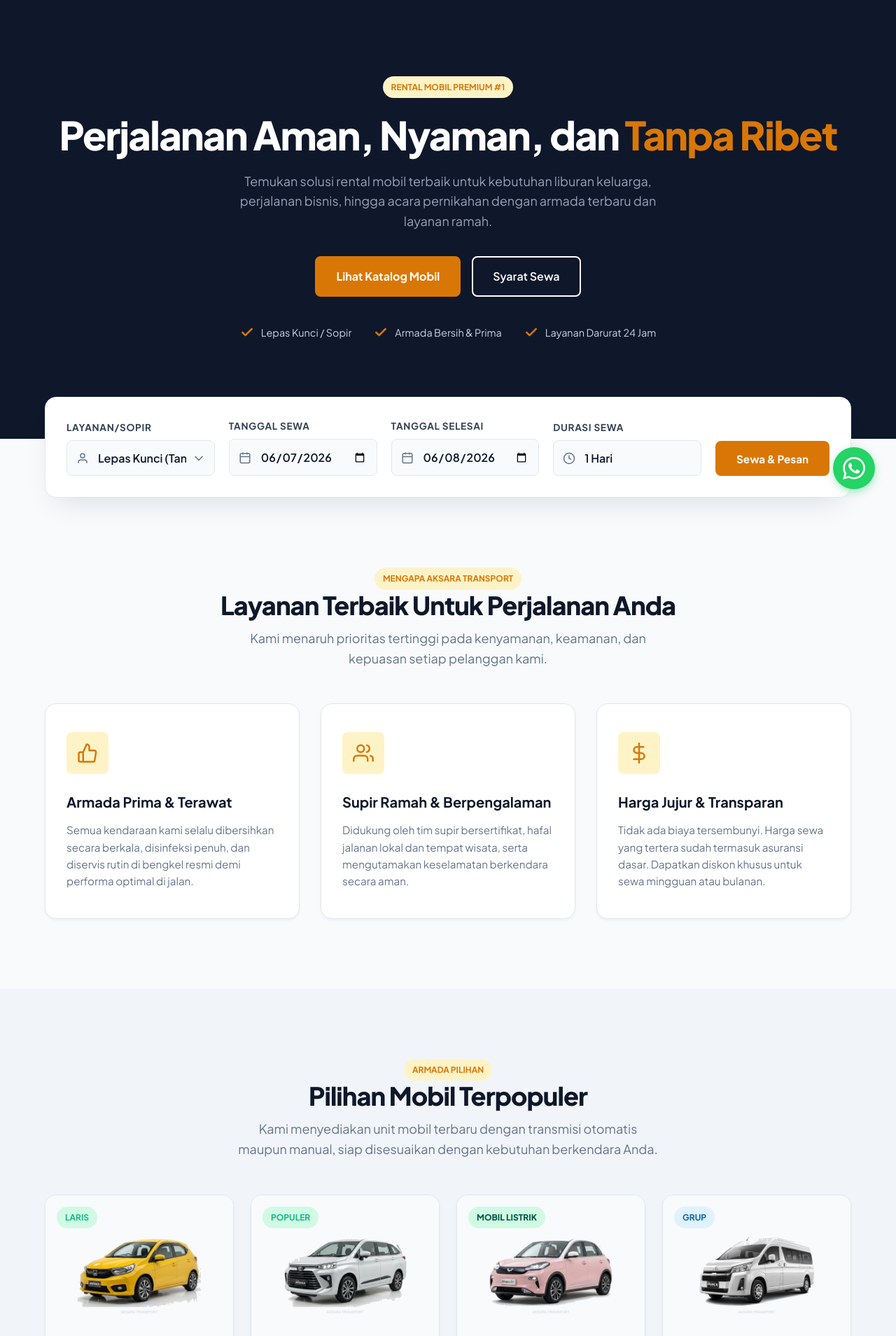
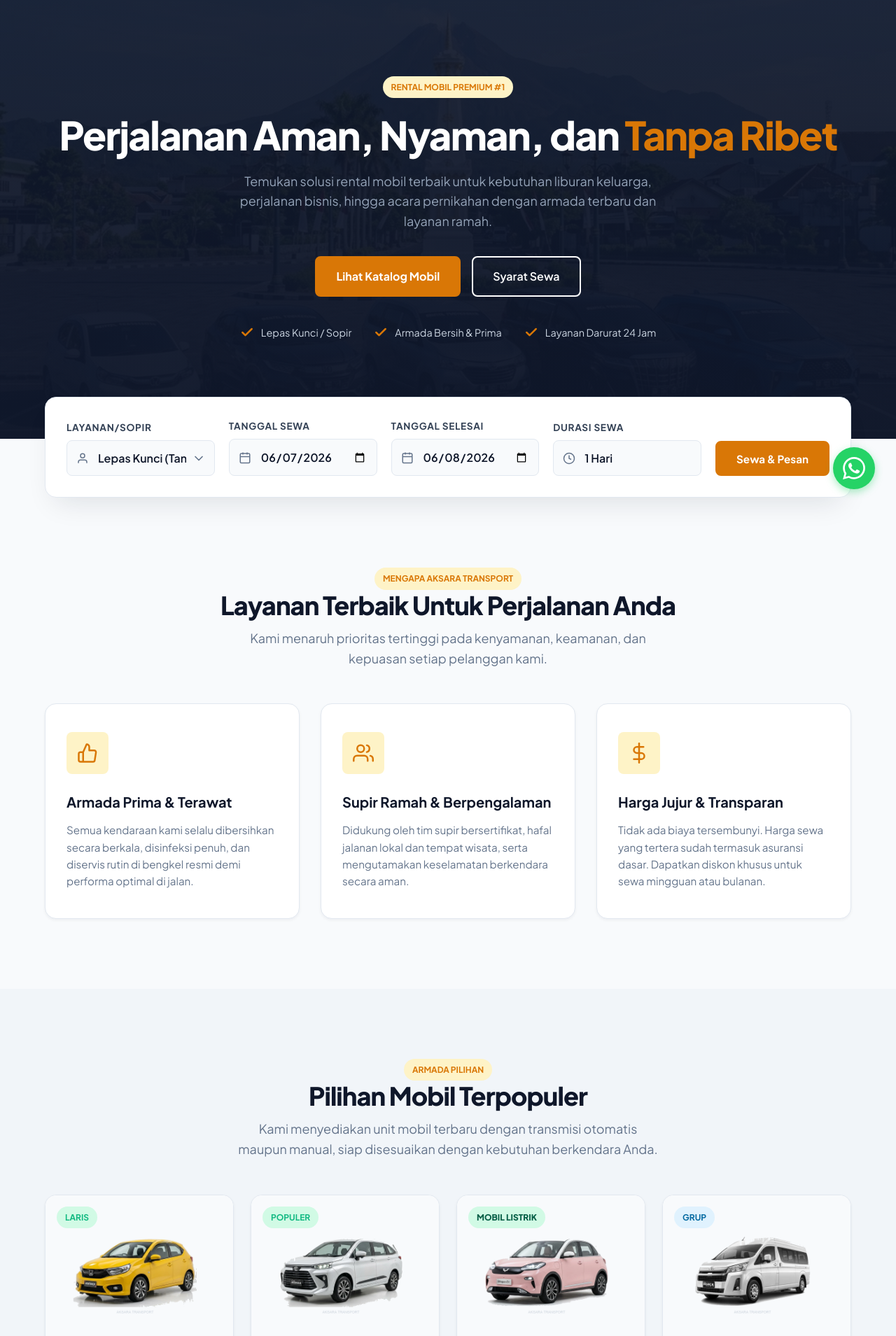
Before and after one commit to nandarprasetya-bot/aksara-transport-web, a Next.js app: page / in a window 1280 px wide. Shown: the part 71-1980 px from the top of the page at 70% size. Built offline with nearby package versions, Linux system fonts and the light colour scheme.

Commit message:
perf(images): use next/image to fix lighthouse speed score and LCP

```diff
--- a/src/app/globals.css
+++ b/src/app/globals.css
@@ -369,7 +369,6 @@ header.scrolled .menu-toggle span {
     left: 0;
     right: 0;
     bottom: 0;
-    background-image: url('/images/hero_background.webp');
     background-size: cover;
     background-position: center;
     opacity: 0.18; /* Transparent/low opacity background behind the text */
--- a/src/app/mobil/page.tsx
+++ b/src/app/mobil/page.tsx
@@ -2,6 +2,7 @@
 
 import React, { useState, useEffect, Suspense } from 'react';
 import Link from 'next/link';
+import Image from 'next/image';
 import { useSearchParams } from 'next/navigation';
 
 const lepasKunciCars = [
@@ -157,7 +158,9 @@ function CatalogMobilInner() {
             <div className="car-card">
                 <div className="car-image-container">
                     <span className={`badge badge-${car.badgeColor || 'success'} car-tag`} style={car.badgeBg ? {backgroundColor: car.badgeBg, color: car.badgeText} : {}}>{car.badge}</span>
-                    <img loading="lazy" src={car.image} alt={`Sewa ${car.name}`} />
+                    <div style={{ position: 'relative', width: '100%', height: '200px' }}>
+                        <Image src={car.image} alt={`Sewa ${car.name}`} fill style={{ objectFit: 'contain' }} sizes="(max-width: 768px) 100vw, 33vw" />
+                    </div>
                 </div>
                 <div className="car-details">
                     <h3 className="car-name">{car.name}</h3>
--- a/src/app/page.tsx
+++ b/src/app/page.tsx
@@ -2,6 +2,7 @@
 
 import React, { useState, useEffect } from 'react';
 import Link from 'next/link';
+import Image from 'next/image';
 import { useRouter } from 'next/navigation';
 
 export default function Home() {
@@ -79,7 +80,15 @@ export default function Home() {
         <>
             {/* HERO SECTION */}
             <section className="hero">
-                <div className="container hero-grid">
+                <Image
+                    src="/images/hero_background.webp"
+                    alt="Hero Background"
+                    fill
+                    priority
+                    style={{ objectFit: 'cover', zIndex: 0, opacity: 0.18 }}
+                />
+                <div style={{ position: 'absolute', top: 0, left: 0, right: 0, bottom: 0, background: 'linear-gradient(180deg, rgba(15, 23, 42, 0.5) 0%, rgba(15, 23, 42, 0.85) 100%)', zIndex: 1, pointerEvents: 'none' }}></div>
+                <div className="container hero-grid" style={{ position: 'relative', zIndex: 2 }}>
                     <div className="hero-content">
                         <span className="badge badge-accent" style={{ marginBottom: '20px' }}>Rental Mobil Premium #1</span>
                         <h1>Perjalanan Aman, Nyaman, dan <span>Tanpa Ribet</span></h1>
@@ -195,7 +204,9 @@ export default function Home() {
                         <div className="car-card">
                             <div className="car-image-container">
                                 <span className="badge badge-success car-tag">Laris</span>
-                                <img loading="lazy" src="/images/honda_brio.webp" alt="Sewa Honda Brio Murah" />
+                                <div style={{ position: 'relative', width: '100%', height: '180px' }}>
+                                    <Image src="/images/honda_brio.webp" alt="Sewa Honda Brio Murah" fill style={{ objectFit: 'contain' }} sizes="(max-width: 768px) 100vw, 33vw" />
+                                </div>
                             </div>
                             <div className="car-details">
                                 <h3 className="car-name">Honda Brio</h3>
@@ -226,7 +237,9 @@ export default function Home() {
                         <div className="car-card">
                             <div className="car-image-container">
                                 <span className="badge badge-success car-tag">Populer</span>
-                                <img loading="lazy" src="/images/toyota_avanza.webp" alt="Sewa Toyota Avanza Murah" />
+                                <div style={{ position: 'relative', width: '100%', height: '180px' }}>
+                                    <Image src="/images/toyota_avanza.webp" alt="Sewa Toyota Avanza Murah" fill style={{ objectFit: 'contain' }} sizes="(max-width: 768px) 100vw, 33vw" />
+                                </div>
                             </div>
                             <div className="car-details">
                                 <h3 className="car-name">Toyota Avanza</h3>
@@ -257,7 +270,9 @@ export default function Home() {
                         <div className="car-card">
                             <div className="car-image-container">
                                 <span className="badge car-tag" style={{ backgroundColor: '#d1fae5', color: '#065f46', fontWeight: 800 }}>Mobil Listrik</span>
-                                <img loading="lazy" src="/images/wuling_binguo.webp" alt="Sewa Wuling Binguo EV Jogja" />
+                                <div style={{ position: 'relative', width: '100%', height: '180px' }}>
+                                    <Image src="/images/wuling_binguo.webp" alt="Sewa Wuling Binguo EV Jogja" fill style={{ objectFit: 'contain' }} sizes="(max-width: 768px) 100vw, 33vw" />
+                                </div>
                             </div>
                             <div className="car-details">
                                 <h3 className="car-name">Wuling Binguo EV</h3>
@@ -288,7 +303,9 @@ export default function Home() {
                         <div className="car-card">
                             <div className="car-image-container">
                                 <span className="badge badge-accent car-tag" style={{ backgroundColor: '#e0f2fe', color: '#0369a1' }}>Grup</span>
-                                <img loading="lazy" src="/images/toyota_hiace_premio.webp" alt="Sewa Toyota Hiace Premio Jogja" />
+                                <div style={{ position: 'relative', width: '100%', height: '180px' }}>
+                                    <Image src="/images/toyota_hiace_premio.webp" alt="Sewa Toyota Hiace Premio Jogja" fill style={{ objectFit: 'contain' }} sizes="(max-width: 768px) 100vw, 33vw" />
+                                </div>
                             </div>
                             <div className="car-details">
                                 <h3 className="car-name">Toyota Hiace Premio</h3>
@@ -332,7 +349,9 @@ export default function Home() {
                     </div>
                     <div className="features-grid">
                         <div className="feature-card" style={{ padding: '0', overflow: 'hidden', display: 'flex', flexDirection: 'column' }}>
-                            <img src="/images/tour_city.webp" alt="Paket Wisata" style={{ width: '100%', height: '220px', objectFit: 'cover' }} />
+                            <div style={{ position: 'relative', width: '100%', height: '220px' }}>
+                                <Image src="/images/tour_city.webp" alt="Paket Wisata" fill style={{ objectFit: 'cover' }} sizes="(max-width: 768px) 100vw, 33vw" />
+                            </div>
                             <div style={{ padding: '24px', flex: 1, display: 'flex', flexDirection: 'column' }}>
                                 <h3 style={{ marginTop: 0 }}>Paket Wisata Jogja</h3>
                                 <p style={{ flex: 1 }}>Jelajahi keindahan Yogyakarta tanpa repot. Sudah termasuk armada nyaman, driver merangkap guide, dan kebebasan memilih destinasi.</p>
@@ -340,7 +359,9 @@ export default function Home() {
                             </div>
                         </div>
                         <div className="feature-card" style={{ padding: '0', overflow: 'hidden', display: 'flex', flexDirection: 'column' }}>
-                            <img src="/images/paket_wedding.webp" alt="Paket Wedding" style={{ width: '100%', height: '220px', objectFit: 'cover' }} />
+                            <div style={{ position: 'relative', width: '100%', height: '220px' }}>
+                                <Image src="/images/paket_wedding.webp" alt="Paket Wedding" fill style={{ objectFit: 'cover' }} sizes="(max-width: 768px) 100vw, 33vw" />
+                            </div>
                             <div style={{ padding: '24px', flex: 1, display: 'flex', flexDirection: 'column' }}>
                                 <h3 style={{ marginTop: 0 }}>Mobil Pengantin VIP</h3>
                                 <p style={{ flex: 1 }}>Sempurnakan momen hari bahagia Anda dengan pilihan mobil mewah yang elegan, dilengkapi dekorasi bunga dan driver profesional.</p>
@@ -348,7 +369,9 @@ export default function Home() {
                             </div>
                         </div>
                         <div className="feature-card" style={{ padding: '0', overflow: 'hidden', display: 'flex', flexDirection: 'column' }}>
-                            <img src="/images/paket_wisuda.webp" alt="Paket Wisuda" style={{ width: '100%', height: '220px', objectFit: 'cover' }} />
+                            <div style={{ position: 'relative', width: '100%', height: '220px' }}>
+                                <Image src="/images/paket_wisuda.webp" alt="Paket Wisuda" fill style={{ objectFit: 'cover' }} sizes="(max-width: 768px) 100vw, 33vw" />
+                            </div>
                             <div style={{ padding: '24px', flex: 1, display: 'flex', flexDirection: 'column' }}>
                                 <h3 style={{ marginTop: 0 }}>Paket Wisuda Keluarga</h3>
                                 <p style={{ flex: 1 }}>Hadirkan kemudahan mobilitas untuk keluarga di hari kelulusan Anda. Tepat waktu, nyaman, dan bisa memuat banyak anggota keluarga.</p>
```
